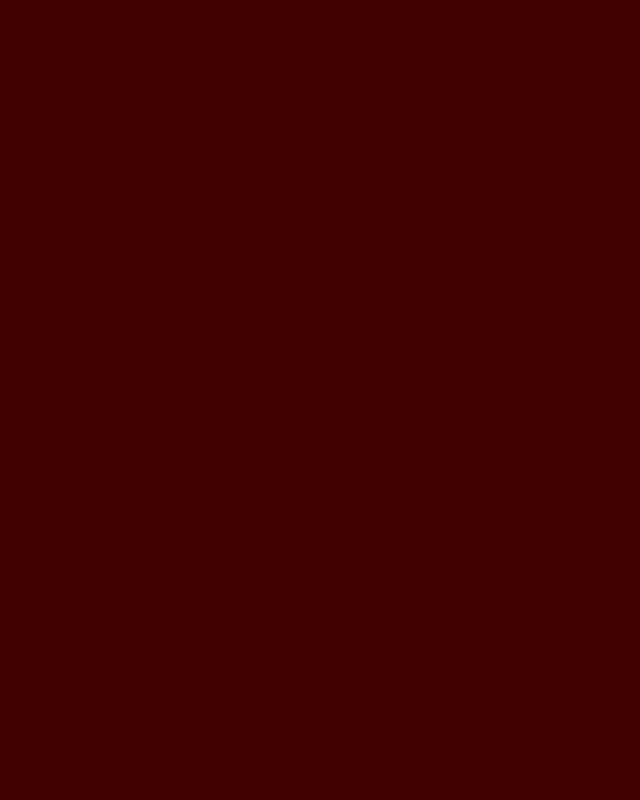
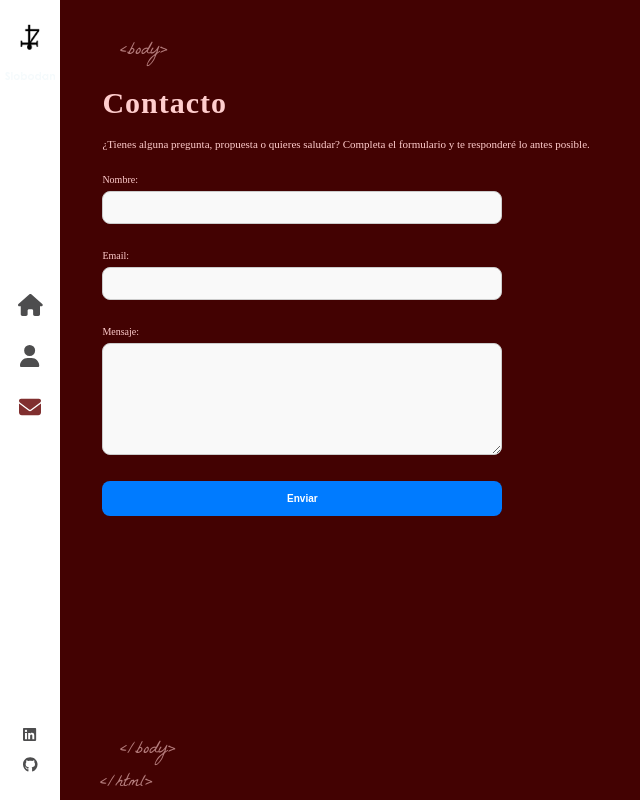
Before and after one commit to RedDunadan/react-portfolio, a React (Create React App) app: page /contact in a window 1280 px wide. Before the commit this address had no page. Shown: the whole page, without its empty margins (0-640 px from the left). Built offline with nearby package versions, Linux system fonts and the light colour scheme.

Commit message:
About updated. contact form

```diff
--- a/src/App.js
+++ b/src/App.js
@@ -3,6 +3,7 @@ import { Routes, Route } from 'react-router-dom';
 import Layout from './components/Layout';
 import Home from './components/Home';
 import About from './components/About';
+import Contact from './components/Contact';
 
 function App() {
   return (
@@ -11,6 +12,7 @@ function App() {
         <Route path="/" element={<Layout />} >
           <Route index element={<Home />} />
           <Route path='about' element={<About />} />
+          <Route path='contact' element={<Contact />} />
         </Route>
       </Routes>
     </>
--- a/src/components/About/index.js
+++ b/src/components/About/index.js
@@ -20,7 +20,7 @@ const About = () => {
                 <h1>
                     <AnimatedLetters letterClass={letterClass} strArray={['A', 'b', 'o', 'u', 't', ' ', 'm', 'e']} idx={15} />
                 </h1>
-                <p>lorem ipsum</p>
+                <p>Desarrollador Web Jr. con experiencia en proyectos prácticos de backend y frontend. He desarrollado una aplicación totalmente funcional que consume una API, permitiendo crear, actualizar y eliminar contenido mediante fetch. Cuento con bases sólidas en HTML, CSS, JavaScript y Node.js, así como experiencia trabajando en entornos Linux. Busco mi primer rol en desarrollo donde aportar mis conocimientos, aprender nuevas tecnologías y crecer junto al equipo.</p>
                 <p>mas lorem</p>
                 <p>blahblahblah</p>
             </div>
--- /dev/null
+++ b/src/components/Contact/index.js
@@ -0,0 +1,66 @@
+
+import React, { useState } from 'react';
+import './index.scss';
+
+
+const Contact = () => {
+	const [form, setForm] = useState({ name: '', email: '', message: '' });
+	const [status, setStatus] = useState('');
+
+	const handleChange = (e) => {
+		setForm({ ...form, [e.target.name]: e.target.value });
+	};
+
+	const handleSubmit = async (e) => {
+		e.preventDefault();
+		setStatus('Enviando...');
+		setTimeout(() => {
+			setStatus('¡Correo enviado exitosamente!');
+			setForm({ name: '', email: '', message: '' });
+		}, 1500);
+	};
+
+	return (
+		<div className="container contact-page">
+			<div className="text-zone">
+				<h1>Contacto</h1>
+				<p>¿Tienes alguna pregunta, propuesta o quieres saludar? Completa el formulario y te responderé lo antes posible.</p>
+				<form className="contact-form" onSubmit={handleSubmit}>
+					<label>
+						Nombre:
+						<input
+							type="text"
+							name="name"
+							value={form.name}
+							onChange={handleChange}
+							required
+						/>
+					</label>
+					<label>
+						Email:
+						<input
+							type="email"
+							name="email"
+							value={form.email}
+							onChange={handleChange}
+							required
+						/>
+					</label>
+					<label>
+						Mensaje:
+						<textarea
+							name="message"
+							value={form.message}
+							onChange={handleChange}
+							required
+						/>
+					</label>
+					<button type="submit">Enviar</button>
+				</form>
+				{status && <p className="status-message">{status}</p>}
+			</div>
+		</div>
+	);
+};
+
+export default Contact;
--- /dev/null
+++ b/src/components/Contact/index.scss
@@ -0,0 +1,126 @@
+
+
+.container.contact-page {
+	will-change: contents;
+	min-height: 566px;
+	position: absolute;
+	top: 5%;
+	left: 0;
+	right: 0;
+	margin: 0 auto;
+	z-index: 1;
+	animation: fadeIn 1s forwards;
+	animation-delay: 1s;
+	display: flex;
+	align-items: flex-start;
+}
+
+.contact-page .text-zone {
+	width: 50%;
+	margin-left: 8%;
+	margin-top: 2%;
+}
+
+.contact-page h1 {
+	font-size: 3rem;
+	color: #ffcdcd;
+	margin-bottom: 18px;
+	letter-spacing: 1px;
+}
+
+.contact-page p {
+	font-size: 1.1rem;
+	color: #ffcdcd;
+	margin-bottom: 24px;
+}
+
+
+.contact-form {
+	display: flex;
+	flex-direction: column;
+	gap: 18px;
+	max-width: 400px;
+}
+
+
+.contact-form label {
+	display: flex;
+	flex-direction: column;
+	font-weight: 500;
+	color: #ffcdcd;
+	margin-bottom: 8px;
+}
+
+
+.contact-form input,
+.contact-form textarea {
+	margin-top: 6px;
+	padding: 10px 12px;
+	border: 1px solid #ccc;
+	border-radius: 8px;
+	font-size: 1rem;
+	background: #f9f9f9;
+	transition: border-color 0.2s;
+	font-family: inherit;
+}
+
+
+.contact-form input:focus,
+.contact-form textarea:focus {
+	border-color: #007bff;
+	outline: none;
+}
+
+
+.contact-form textarea {
+	min-height: 90px;
+	resize: vertical;
+}
+
+
+.contact-form button {
+	padding: 12px;
+	background: #007bff;
+	color: #fff;
+	border: none;
+	border-radius: 8px;
+	font-size: 1rem;
+	font-weight: 600;
+	cursor: pointer;
+	transition: background 0.2s;
+}
+
+
+.contact-form button:hover {
+	background: #0056b3;
+}
+
+
+.status-message {
+	margin-top: 18px;
+	text-align: center;
+	color: #28a745;
+	font-weight: 500;
+}
+
+
+@media (max-width: 900px) {
+	.container.contact-page {
+		flex-direction: column;
+		align-items: center;
+		min-height: 400px;
+		top: 0;
+		padding: 0 8px;
+	}
+	.contact-page .text-zone {
+		width: 100%;
+		margin-left: 0;
+		margin-top: 24px;
+	}
+	.contact-form {
+		max-width: 100%;
+	}
+	.contact-page h1 {
+		font-size: 2rem;
+	}
+}
```
